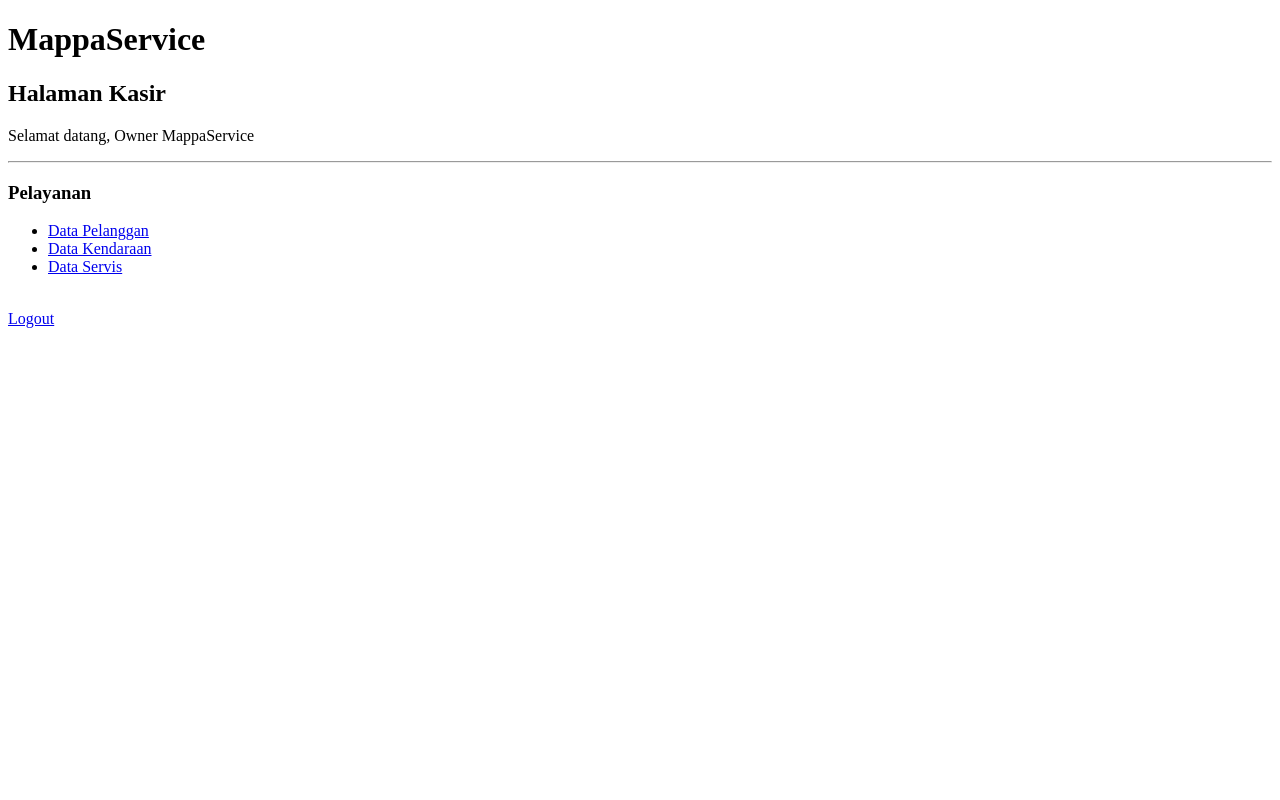
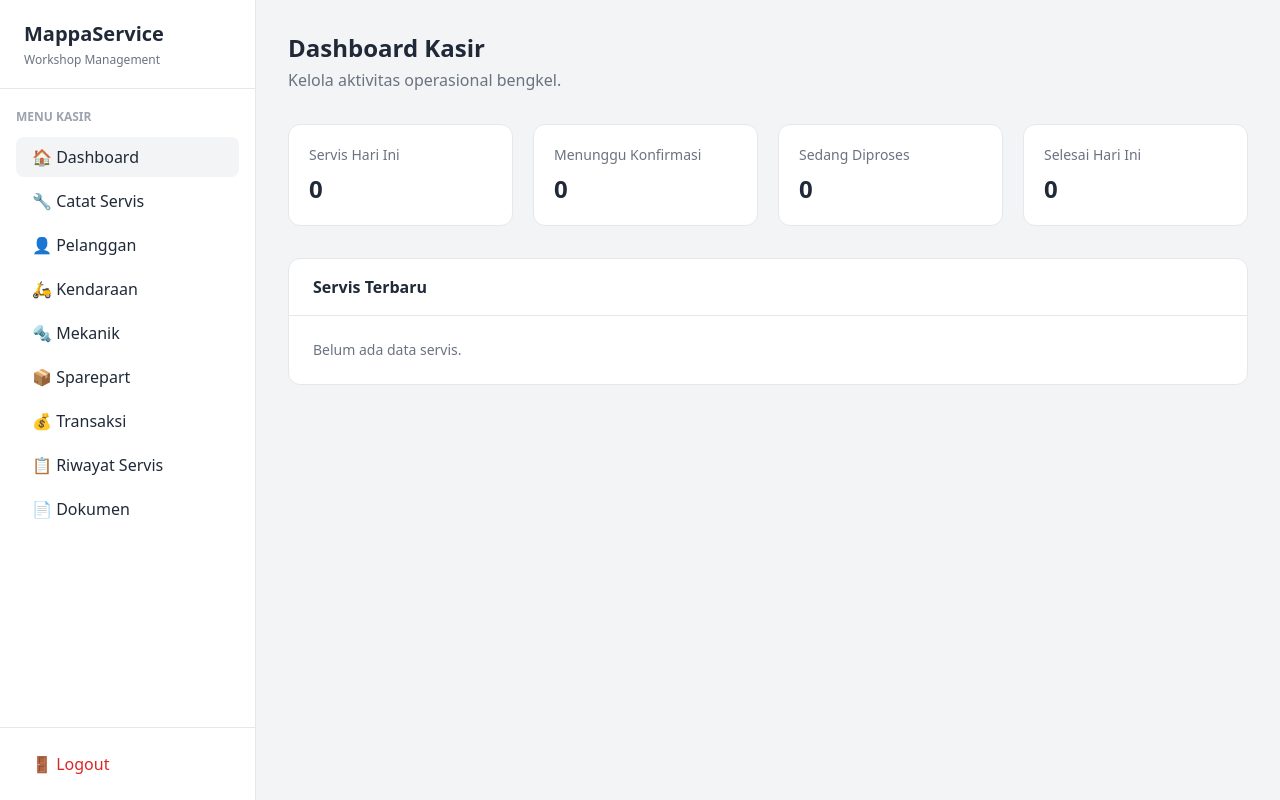
Before and after one commit to EdillNah/mappaservice-workshop-management, a PHP site: page /dashboard/kasir.php in a window 1280 px wide. Run offline with PHP 8.4, Linux system fonts and the light colour scheme; a user stored in the database is signed in; some libraries are stand-ins or nearby versions.

Commit message:
add file for layout

```diff
--- a/dashboard/kasir.php
+++ b/dashboard/kasir.php
@@ -1,35 +1,92 @@
 <?php
 session_start();
-
+require_once "../config/koneksi.php";
 require_once "../include/function.php";
 harusKasir();
 
+include "../include/header.php";
+include "../include/sidebar.php";
 ?>
+<div class="p-8">
 
-<!DOCTYPE html>
-<html lang="id">
+    <!-- Header halaman -->
+    <div class="mb-8">
 
-<head>
-  <meta charset="UTF-8">
-  <title>Kasir MappaService</title>
-</head>
+        <h2 class="text-2xl font-bold text-gray-800">
+            Dashboard Kasir
+        </h2>
 
-<body>
-  <h1>MappaService</h1>
+        <p class="text-gray-500 mt-1">
+            Kelola aktivitas operasional bengkel.
+        </p>
 
-  <h2>Halaman Kasir</h2>
+    </div>
 
-  <p>Selamat datang, <?= htmlspecialchars($_SESSION["name"]) ?></p>
-  <hr>
-  <h3>Pelayanan</h3>
-  <ul>
-    <li><a href="../pelanggan/pelanggan.php">Data Pelanggan</a></li>
-    <li><a href="../kendaraan/kendaraan.php">Data Kendaraan</a></li>
-    <li><a href="../servis/servis.php">Data Servis</a></li>
-  </ul>
-  <br>
-  <a href="../views/auth/logout.php">Logout</a>
 
-</body>
+    <!-- Card -->
+    <div class="grid grid-cols-1 md:grid-cols-2 lg:grid-cols-4 gap-5">
 
-</html>
+        <div class="bg-white p-5 rounded-xl border">
+            <p class="text-sm text-gray-500">
+                Servis Hari Ini
+            </p>
+
+            <h3 class="text-2xl font-bold mt-2">
+                0
+            </h3>
+        </div>
+
+
+        <div class="bg-white p-5 rounded-xl border">
+            <p class="text-sm text-gray-500">
+                Menunggu Konfirmasi
+            </p>
+
+            <h3 class="text-2xl font-bold mt-2">
+                0
+            </h3>
+        </div>
+
+
+        <div class="bg-white p-5 rounded-xl border">
+            <p class="text-sm text-gray-500">
+                Sedang Diproses
+            </p>
+
+            <h3 class="text-2xl font-bold mt-2">
+                0
+            </h3>
+        </div>
+
+
+        <div class="bg-white p-5 rounded-xl border">
+            <p class="text-sm text-gray-500">
+                Selesai Hari Ini
+            </p>
+
+            <h3 class="text-2xl font-bold mt-2">
+                0
+            </h3>
+        </div>
+
+    </div>
+
+
+    <!-- Aktivitas terbaru -->
+    <div class="mt-8 bg-white rounded-xl border">
+
+        <div class="px-6 py-4 border-b">
+            <h3 class="font-semibold">
+                Servis Terbaru
+            </h3>
+        </div>
+
+        <div class="p-6 text-gray-500 text-sm">
+            Belum ada data servis.
+        </div>
+
+    </div>
+
+</div>
+
+<?php include "../include/footer.php"; ?>
--- /dev/null
+++ b/include/footer.php
@@ -0,0 +1,6 @@
+</main>
+
+</div>
+
+</body>
+</html>
--- /dev/null
+++ b/include/header.php
@@ -0,0 +1,14 @@
+<!DOCTYPE html>
+<html lang="id">
+<head>
+  <meta charset="UTF-8">
+  <meta name="viewport" content="width=device-width, initial-scale=1.0">
+
+  <title>MappaService</title>
+
+  <script src="https://cdn.tailwindcss.com"></script>
+</head>
+
+<body class="bg-gray-100 text-gray-800">
+
+<div class="min-h-screen flex">
--- /dev/null
+++ b/include/sidebar.php
@@ -0,0 +1,48 @@
+<aside class="w-64 bg-white border-r min-h-screen flex flex-col">
+
+  <div class="px-6 py-5 border-b">
+    <h1 class="text-xl font-bold text-gray-800">MappaService</h1>
+    <p class="text-xs text-gray-500 mt-1">Workshop Management</p>
+  </div>
+
+  <nav class="flex-1 px-4 py-5">
+    <p class="text-xs font-semibold text-gray-400 uppercase mb-3">Menu Kasir</p>
+    <div class="space-y-1">
+      <a href="../dashboard/kasir.php" class="block px-4 py-2 rounded-lg bg-gray-100 font-medium">
+        🏠 Dashboard
+      </a>
+      <a href="../servis/catat_servis.php" class="block px-4 py-2 rounded-lg hover:bg-gray-100">
+        🔧 Catat Servis
+      </a>
+      <a href="../pelanggan/pelanggan.php" class="block px-4 py-2 rounded-lg hover:bg-gray-100">
+        👤 Pelanggan
+      </a>
+      <a href="../kendaraan/kendaraan.php" class="block px-4 py-2 rounded-lg hover:bg-gray-100">
+        🛵 Kendaraan
+      </a>
+      <a href="../mekanik/mekanik.php" class="block px-4 py-2 rounded-lg hover:bg-gray-100">
+        🔩 Mekanik
+      </a>
+      <a href="../sparepart/sparepart.php" class="block px-4 py-2 rounded-lg hover:bg-gray-100">
+        📦 Sparepart
+      </a>
+      <a href="../transaksi/transaksi.php" class="block px-4 py-2 rounded-lg hover:bg-gray-100">
+        💰 Transaksi
+      </a>
+      <a href="../riwayat/riwayat_servis.php" class="block px-4 py-2 rounded-lg hover:bg-gray-100">
+        📋 Riwayat Servis
+      </a>
+      <a href="../dokumen/dokumen.php"class="block px-4 py-2 rounded-lg hover:bg-gray-100">
+        📄 Dokumen
+      </a>
+    </div>
+  </nav>
+
+  <div class="px-4 py-4 border-t">
+    <a href="../logout.php" class="block px-4 py-2 rounded-lg text-red-600 hover:bg-red-50">
+      🚪 Logout
+    </a>
+  </div>
+</aside>
+
+<main class="flex-1">
```
